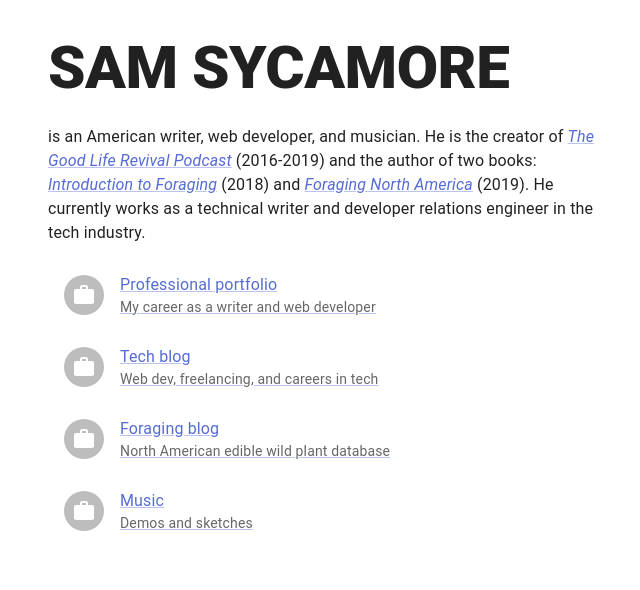
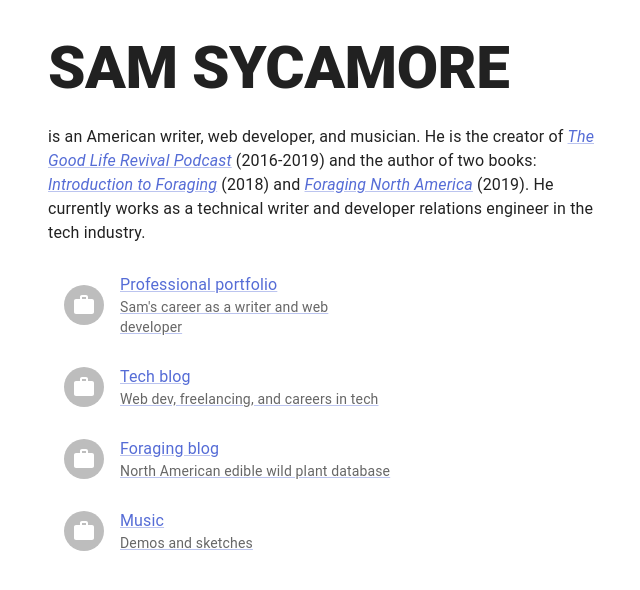
Before and after one commit to samuelsycamore/material-vite-garden, a React (Vite) app: page / in a window 1280 px wide. Shown: the top 590 px of the page, without its empty margins (316-956 px from the left). Built offline with nearby package versions, Linux system fonts and the light colour scheme.

Commit message:
third person

```diff
--- a/src/List.jsx
+++ b/src/List.jsx
@@ -19,7 +19,7 @@ export default function LinkList() {
           </ListItemAvatar>
           <ListItemText
             primary="Professional portfolio"
-            secondary="My career as a writer and web developer"
+            secondary="Sam's career as a writer and web developer"
           />
         </ListItem>
       </Link>
```
